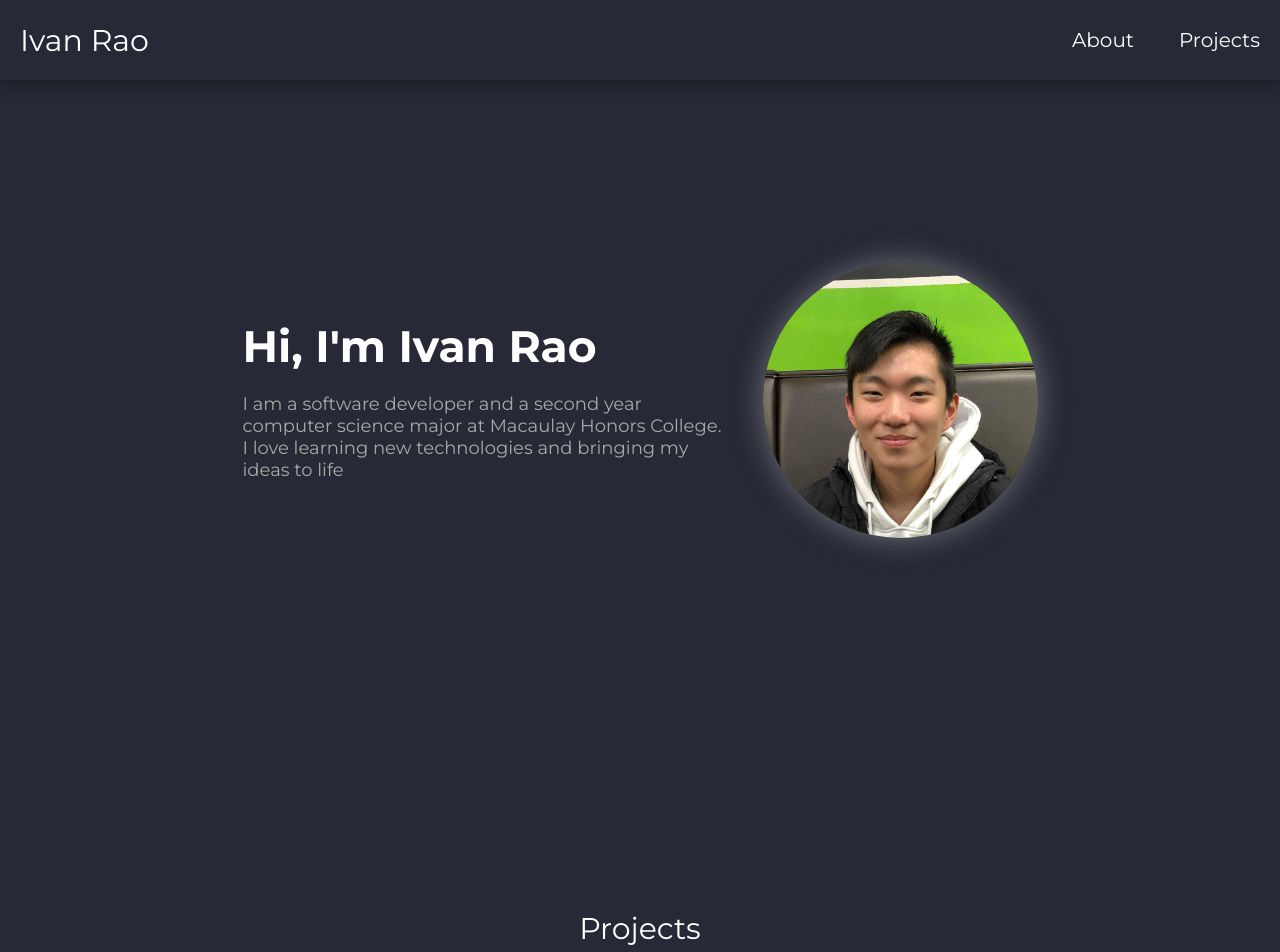
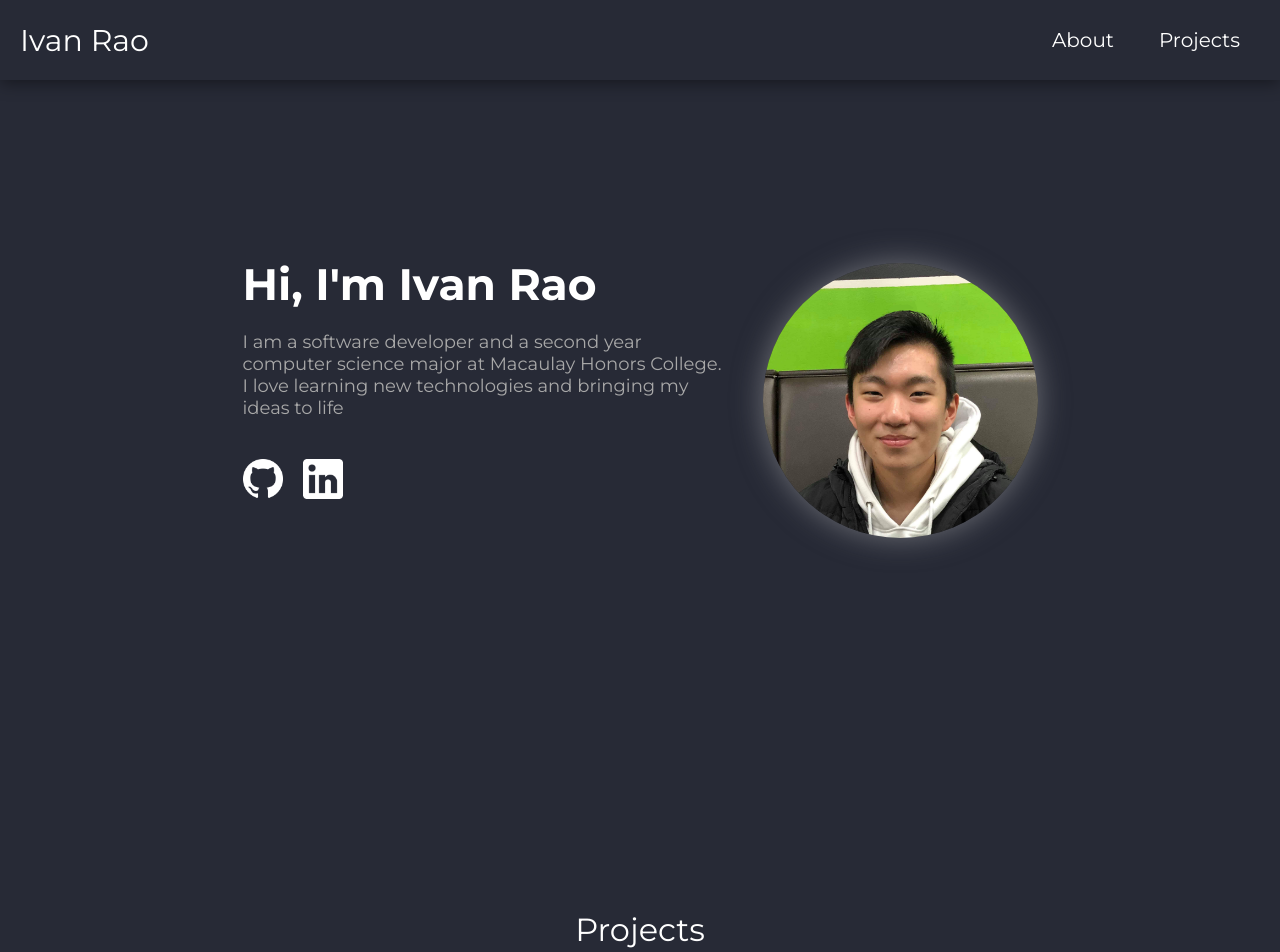
Before and after one commit to irao12/portfolio, a website built with webpack: page dist/index.html in a window 1280 px wide. Shown: the top 952 px of the page. Built offline with nearby package versions, Linux system fonts and the light colour scheme.

Commit message:
added links to github and linkedin

```diff
--- a/src/scss/components/_project.scss
+++ b/src/scss/components/_project.scss
@@ -3,6 +3,7 @@
 
 .projects-section {
 	h2 {
+		font-size: f.rem(32);
 		margin: auto;
 		text-align: center;
 		margin-top: f.rem(20);
@@ -17,23 +18,15 @@
 	align-items: center;
 
 	flex-flow: row wrap;
-	gap: f.rem(60);
-
-	@include b.breakpoints-up(large) {
-		grid-template-columns: auto auto;
-		row-gap: f.rem(30);
-	}
-	@include b.breakpoints-up(xlarge) {
-		grid-template-columns: auto auto auto;
-	}
+	gap: f.rem(80);
 }
 
 .project-div {
 	background-color: white;
 	box-shadow: rgba(255, 255, 255) 0 0px 5px;
 	border-radius: f.rem(10);
-	margin: f.rem(30) f.rem(80);
-	width: min(f.rem(325), 90%);
+	margin: f.rem(30) f.rem(50);
+	width: min(f.rem(325), 95%);
 	height: f.rem(425);
 
 	display: flex;
--- a/src/scss/globals/_layout.scss
+++ b/src/scss/globals/_layout.scss
@@ -47,6 +47,14 @@ nav {
 			}
 		}
 	}
+
+	@include b.breakpoints-up(large) {
+		padding: f.rem(5) f.rem(30) f.rem(5) f.rem(10);
+	}
+
+	@include b.breakpoints-up(xlarge) {
+		padding: f.rem(5) f.rem(40) f.rem(5) f.rem(10);
+	}
 }
 
 body {
@@ -81,6 +89,28 @@ main {
 		}
 	}
 
+	.links {
+		margin: f.rem(20) auto;
+		width: f.rem(100);
+		display: flex;
+		align-items: center;
+		gap: f.rem(20);
+		.gh-link {
+			cursor: pointer;
+			.gh-icon {
+				width: f.rem(40);
+				height: f.rem(40);
+			}
+		}
+		.linkedin-link {
+			cursor: pointer;
+			.linkedin-icon {
+				width: f.rem(40);
+				height: f.rem(40);
+			}
+		}
+	}
+
 	@include b.breakpoints-up(large) {
 		flex-direction: row-reverse;
 
@@ -89,6 +119,9 @@ main {
 			text-align: left;
 			width: 40%;
 			max-width: f.rem(600);
+		}
+		.links {
+			margin: f.rem(40) 0;
 		}
 	}
 
```
Also changed, not shown: dist/images/linkedin.png (added), dist/index.html, dist/style.css, 1 other file.
